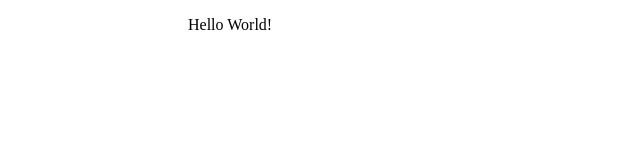
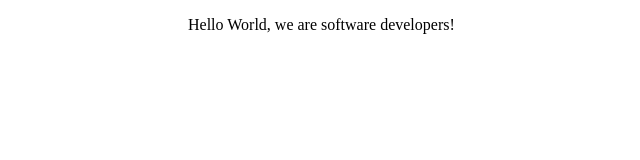
Before and after one commit to Ugboaja-Uchechi/Project1, a plain HTML site: page index.html in a window 1280 px wide. Shown: the whole page, without its empty margins (452-1092 px from the left). Drawn offline with Linux system fonts and the light colour scheme.

Commit message:
Update index.html

```diff
--- a/index.html
+++ b/index.html
@@ -22,7 +22,7 @@
 
     -->
 
-    <p style="margin-left: 50%;">Hello World!</p>
+    <p style="margin-left: 50%;">Hello World, we are software developers!</p>
 
     <script  src="js/index.js"></script>
   </body>
```
